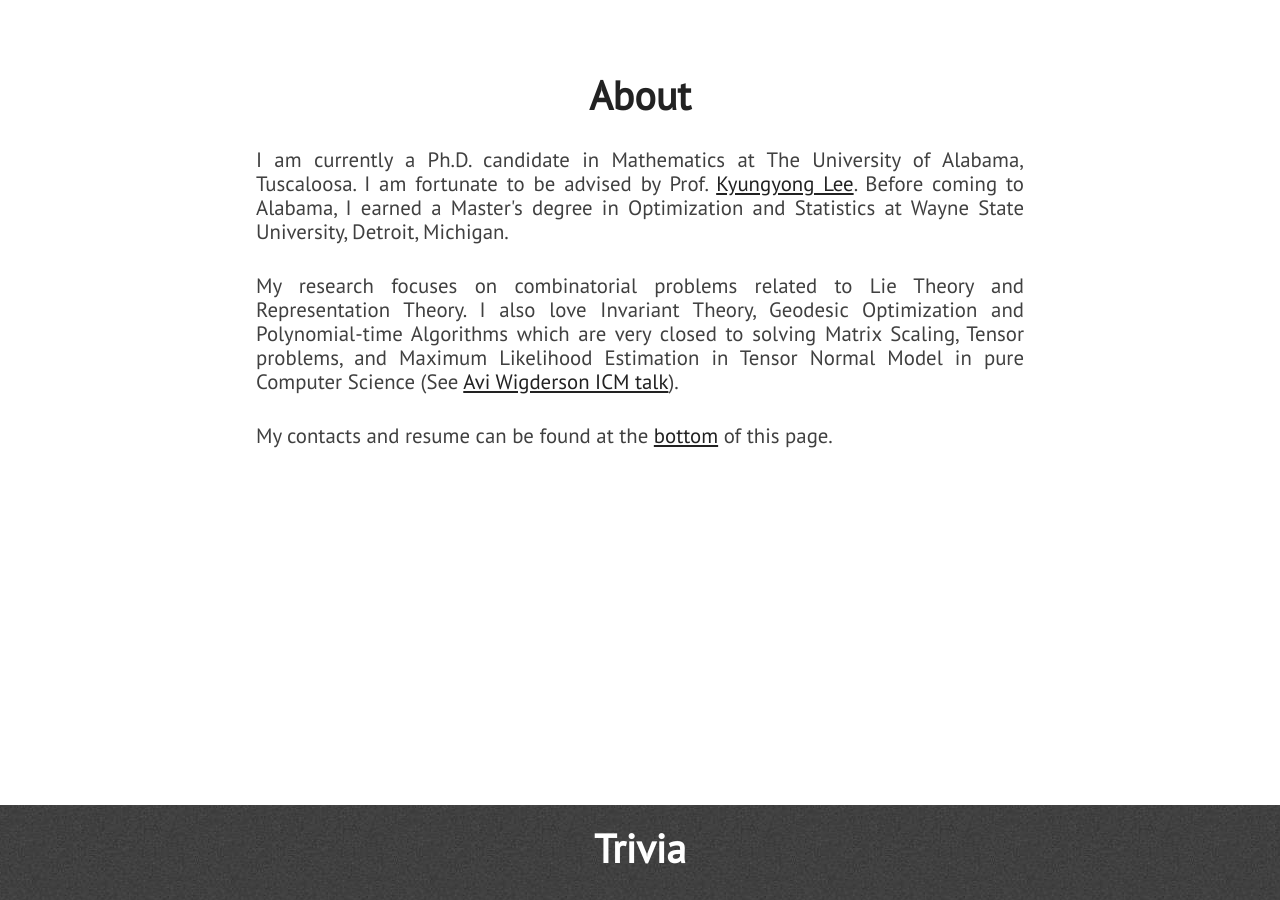
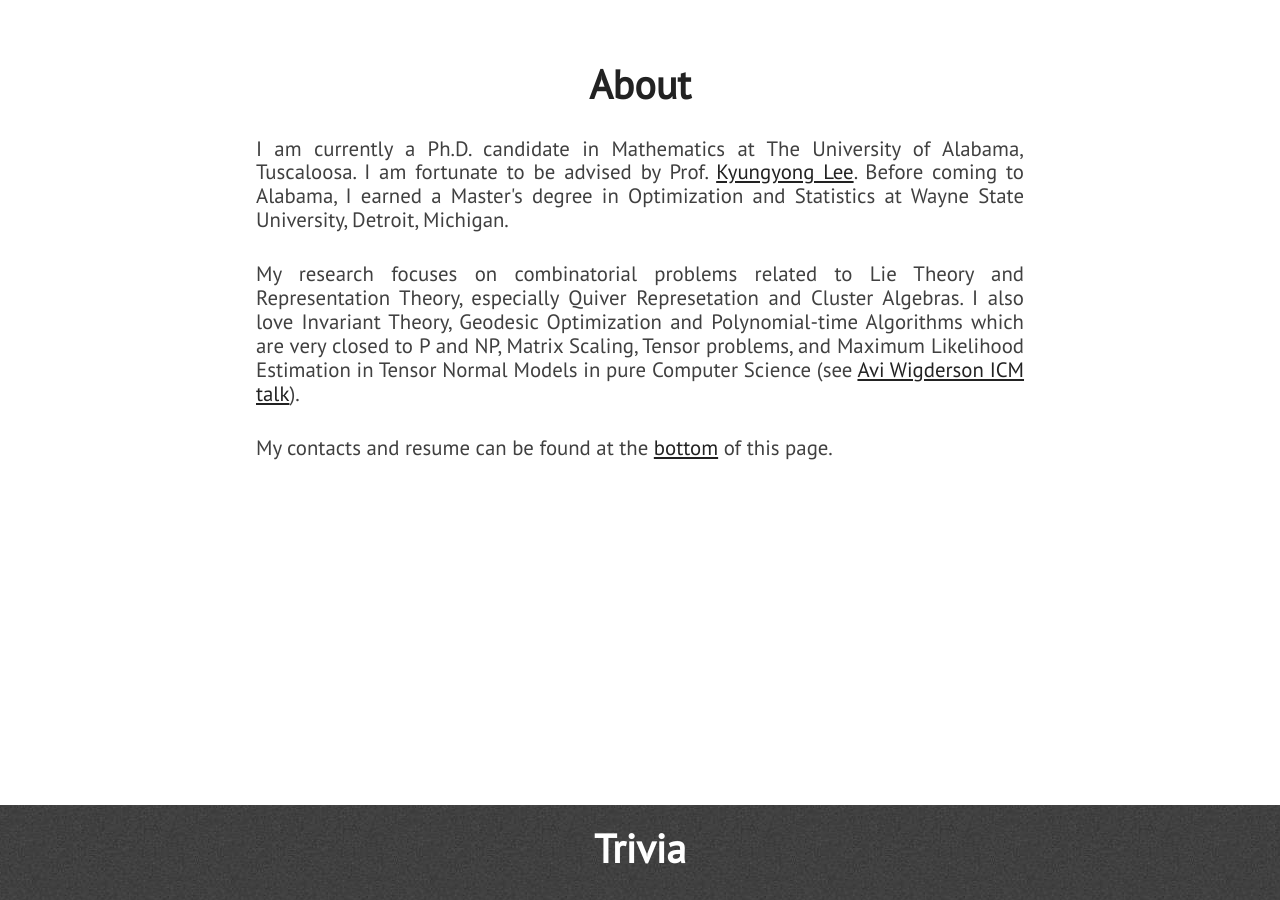
Before and after one commit to nguyendangson/sondangnguyen, a Jekyll site: the page built from index.html, in a window 1280 px wide and 900 px high, scrolled down 1155 px. Built offline with Jekyll 4.4.1, drawn with Linux system fonts in a browser that asks for light colours; nearby versions of some CDN libraries.

Commit message:
Update about.html

```diff
--- a/_includes/about.html
+++ b/_includes/about.html
@@ -8,8 +8,9 @@
 Before coming to Alabama, I earned a Master's degree in Optimization and Statistics at Wayne State University, Detroit, Michigan.
 	    </p>
             <p class="paragraph-text justify-text">
-My research focuses on combinatorial problems related to Lie Theory and Representation Theory.
-	I also love Invariant Theory, Geodesic Optimization and Polynomial-time Algorithms which are very closed to solving Matrix Scaling, Tensor problems, and Maximum Likelihood Estimation in Tensor Normal Model in pure Computer Science (See <a href="https://www.youtube.com/watch?v=oOnyful_oPY&ab_channel=InternationalMathematicalUnion">Avi Wigderson ICM talk</a>).
+My research focuses on combinatorial problems related to Lie Theory and Representation Theory, especially Quiver Represetation and Cluster Algebras.
+	I also love Invariant Theory, Geodesic Optimization and Polynomial-time Algorithms which are very closed to P and NP,
+		    Matrix Scaling, Tensor problems, and Maximum Likelihood Estimation in Tensor Normal Models in pure Computer Science (see <a href="https://www.youtube.com/watch?v=oOnyful_oPY&ab_channel=InternationalMathematicalUnion">Avi Wigderson ICM talk</a>).
 
             </p>
             <p class="paragraph-text justify-text">
```
